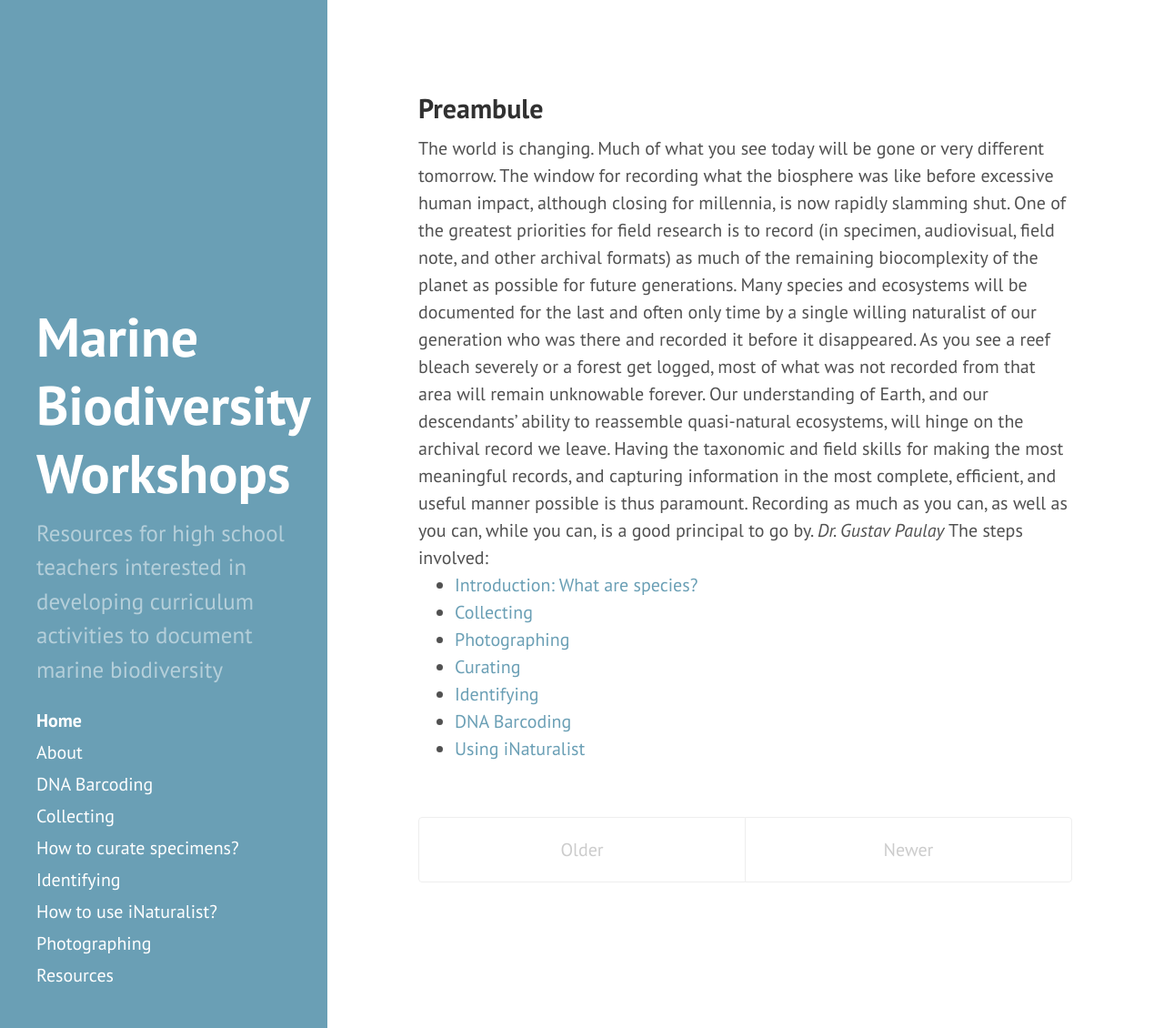
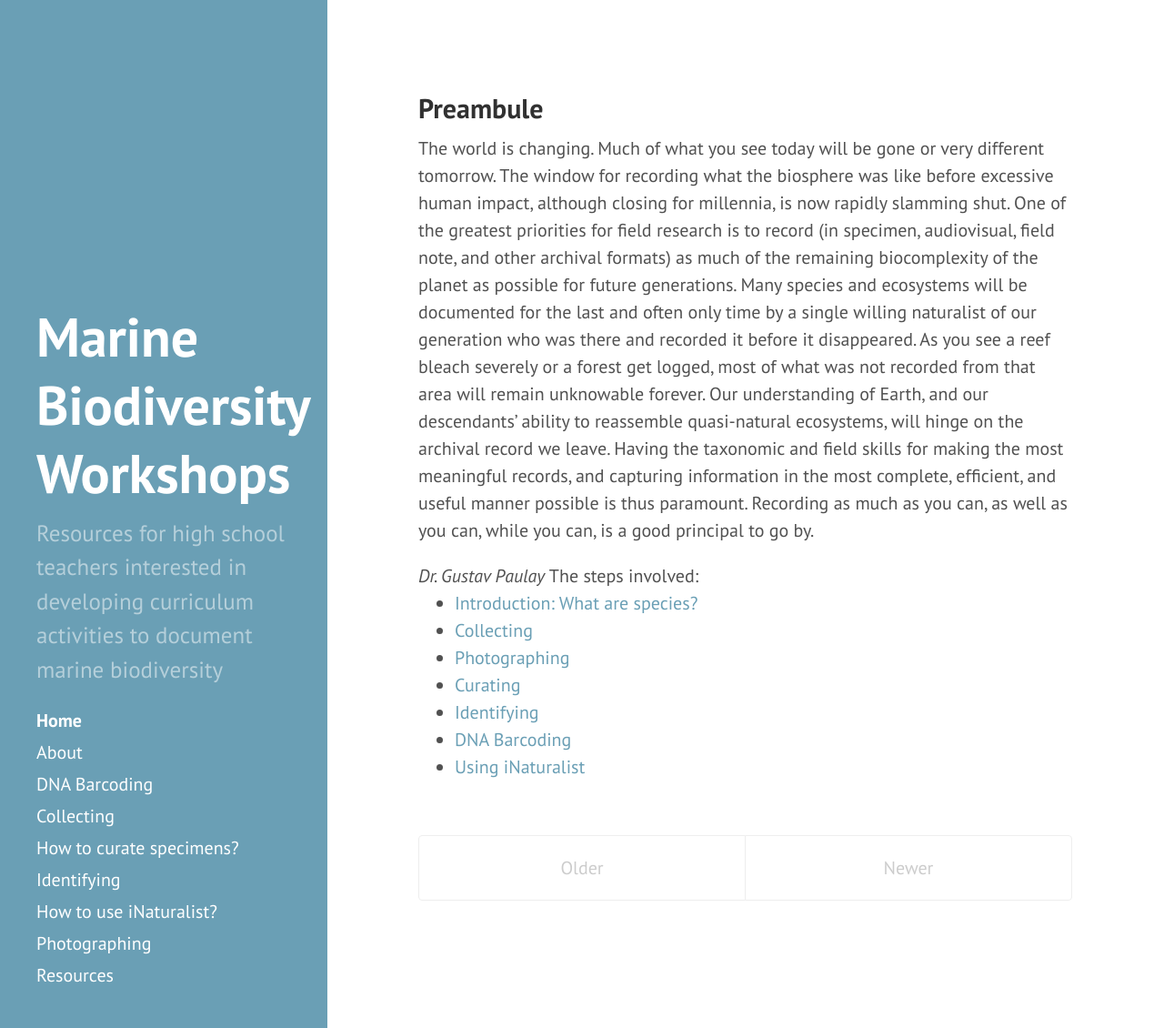
Before and after one commit to marine-diversity-workshops/marine-diversity-workshops.github.io, a Jekyll site: the page built from index.html, in a window 1280 px wide and 1130 px high. Shown: the whole window at 91% size. Built offline with Jekyll 4.4.1, drawn with Linux system fonts in a browser that asks for light colours; nearby versions of some CDN libraries; the list of posts is cut into pages by our own code.

```diff
--- a/index.html
+++ b/index.html
@@ -5,7 +5,7 @@ title: Home
 
 <h2>Preambule</h2>
 
-The world is changing.  Much of what you see today will be gone or very
+<p>The world is changing.  Much of what you see today will be gone or very
 different tomorrow.  The window for recording what the biosphere was like before
 excessive human impact, although closing for millennia, is now rapidly slamming
 shut.  One of the greatest priorities for field research is to record (in
@@ -20,7 +20,8 @@ ecosystems, will hinge on the archival record we leave.  Having the taxonomic
 and field skills for making the most meaningful records, and capturing
 information in the most complete, efficient, and useful manner possible is thus
 paramount. Recording as much as you can, as well as you can, while you can, is a
-good principal to go by.
+good principal to go by.</p>
+
 
 <i>Dr. Gustav Paulay</i>
 
```
